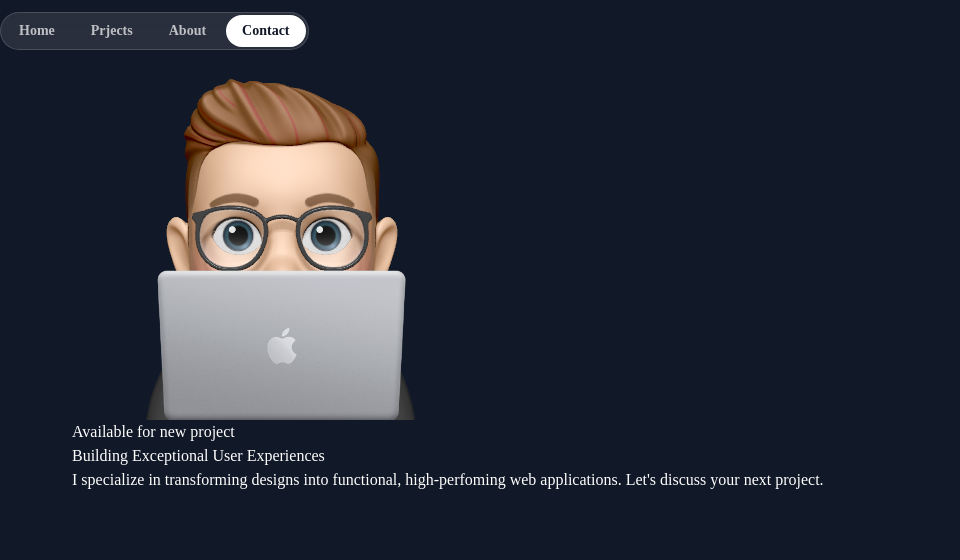
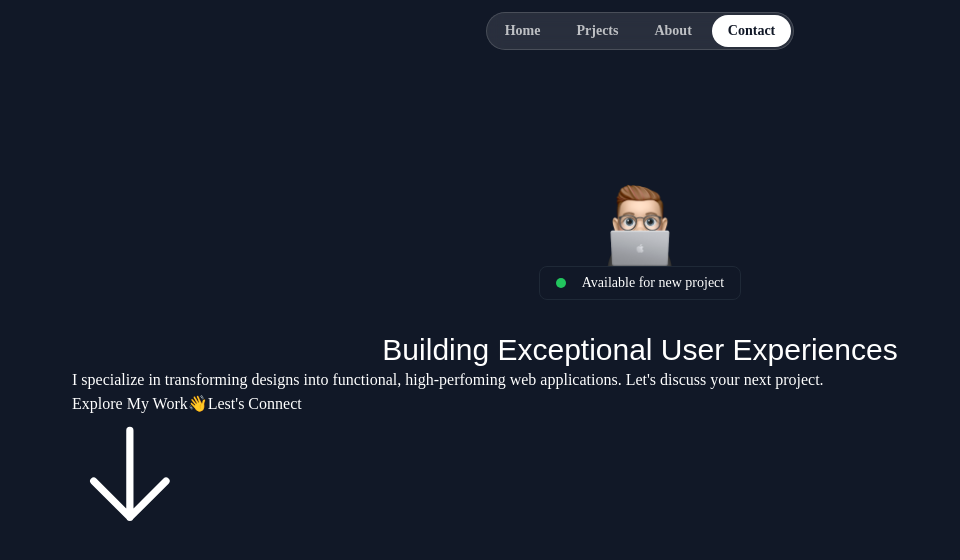
Before and after one commit to First-Step-company/portfolio, a Next.js app: page / in a window 1280 px wide. Shown: the top 560 px of the page, without its empty margins (0-960 px from the left). Built offline with nearby package versions, Linux system fonts and the light colour scheme; a web font is replaced by a local one.

Commit message:
Auto-update: Sat 11/30/2024 22:38:09.60

```diff
--- a/src/sections/Header.tsx
+++ b/src/sections/Header.tsx
@@ -1,5 +1,5 @@
 export const Header = () => {
-  return <div className="flex justify-center items-center fixed top-3">
+  return <div className="flex justify-center items-center relative top-3">
     <nav className="flex gap-1 p-0.5 border border-white/15 rounded-full bg-white/10 backdrop-blur">
         <a href="" className="nav-item">Home</a>
         <a href="" className="nav-item">Prjects</a>
--- a/src/sections/Hero.tsx
+++ b/src/sections/Hero.tsx
@@ -1,17 +1,30 @@
 import memojiImage from "@/assets/images/memoji-computer.png";
+import ArrowDown from "@/assets/icons/arrow-down.svg";
 import Image from "next/image";
 export const HeroSection = () => {
-  return <div>
+  return <div className="py-32">
     <div className="container">
-    <Image src={memojiImage} alt="Person"  />
-        <div>
-            <div></div>
-            <div>Available for new project</div>
+        <div className="flex flex-col items-center">
+    <Image src={memojiImage} className="size-[100px]" alt="Person"  />
+        <div className="bg-gray-900 border border-gray-800 px-4 py-1.5 inline-flex items-center gap-4 rounded-lg">
+            <div className="bg-green-500 size-2.5 rounded-full"></div>
+            <div className="text-sm font-medium">Available for new project</div>
         </div>
-        <h1>Building Exceptional User Experiences</h1>
+        </div>
+        <h1 className="font-serif text-3xl text-center mt-8">Building Exceptional User Experiences</h1>
         <p>I specialize in transforming designs into functional,
             high-perfoming web applications. Let&apos;s discuss your next project.
         </p>
+        <div>
+            <button>
+                <span>Explore My Work</span>
+                <ArrowDown/>
+            </button>
+            <button>
+                <span>👋</span>
+                <span>Lest&apos;s Connect</span>
+            </button>
+        </div>
     </div>
   </div>;
 };
```
